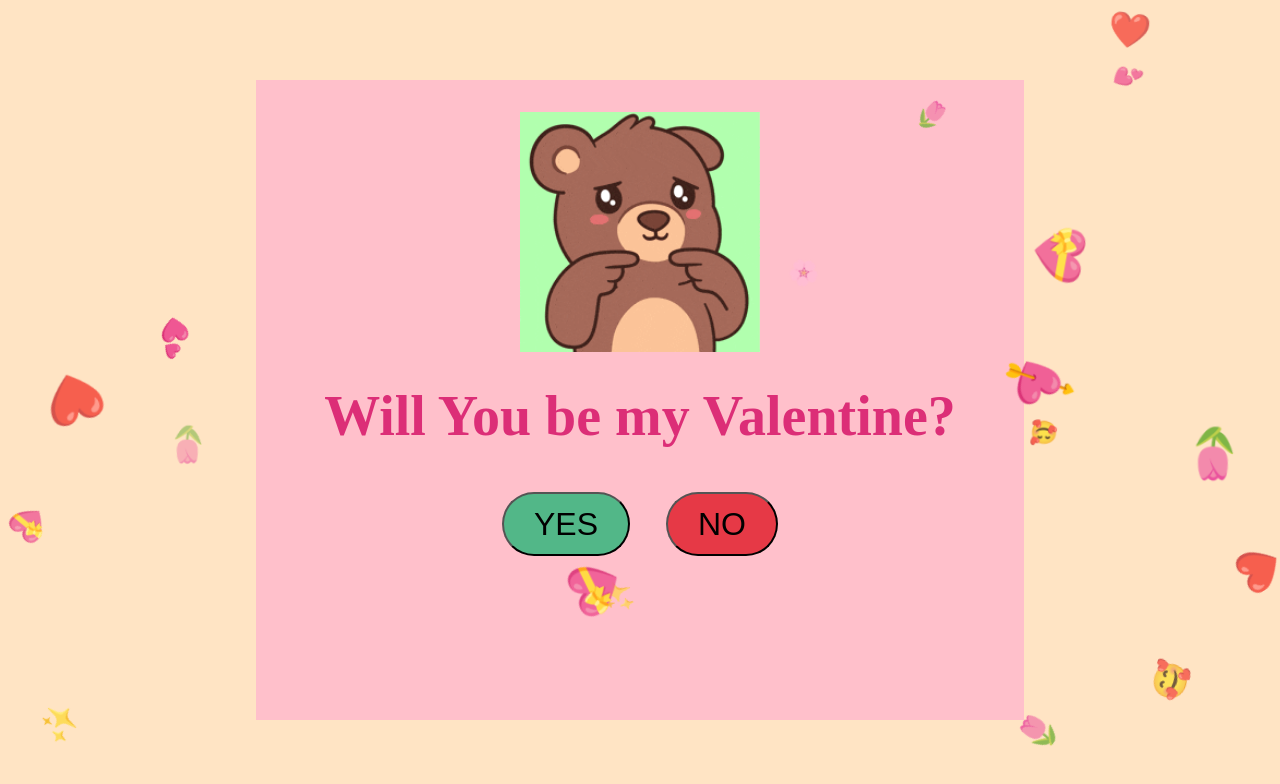
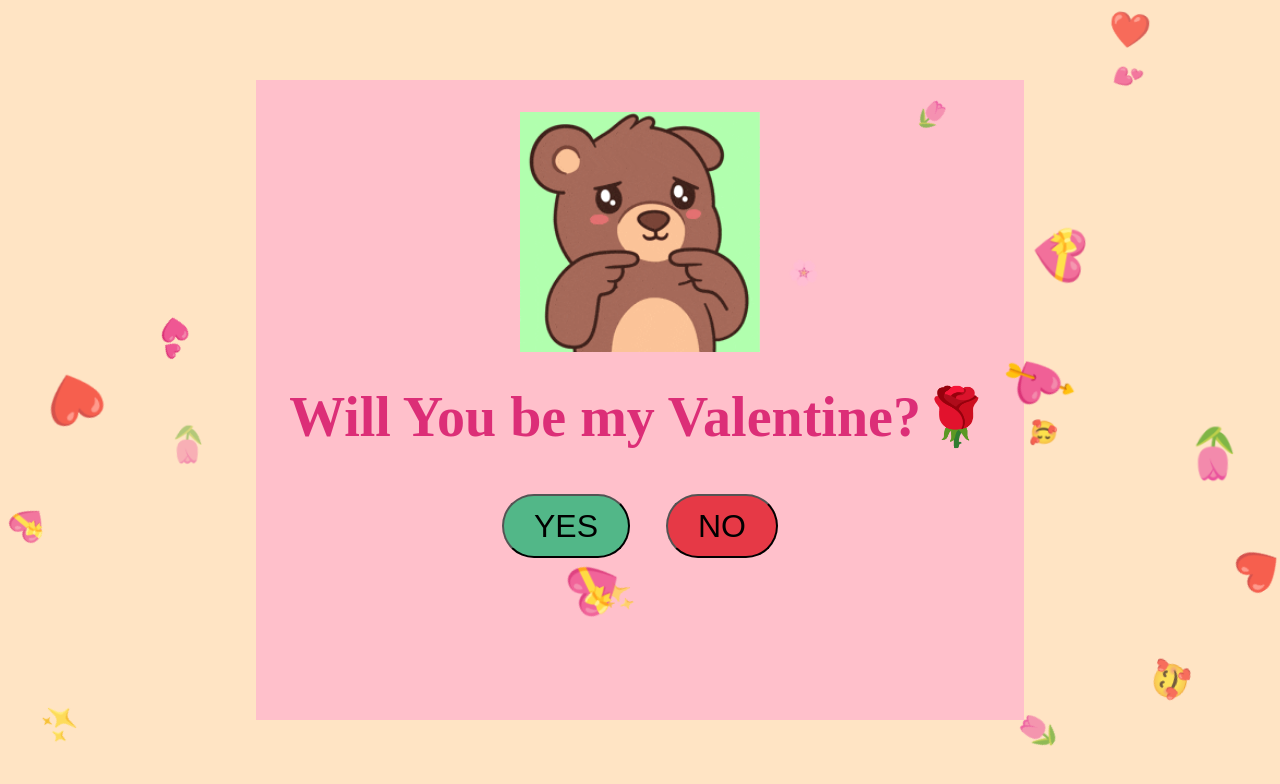
Before and after one commit to Maynk06/Valentine, a plain HTML site: page index.html in a window 1280 px wide. Drawn offline with Linux system fonts and the light colour scheme.

Commit message:
Update index.html

```diff
--- a/index.html
+++ b/index.html
@@ -18,7 +18,7 @@
         <div class="gif-box">
             <img src="gif/gif1.gif" id="gif" alt="first">
         </div>
-        <h1 id="text">Will You be my Valentine?</h1>
+        <h1 id="text">Will You be my Valentine?🌹</h1>
 
             <div class="buttons">
                 <button id="yes" onclick="yesClick()">YES</button>
```
